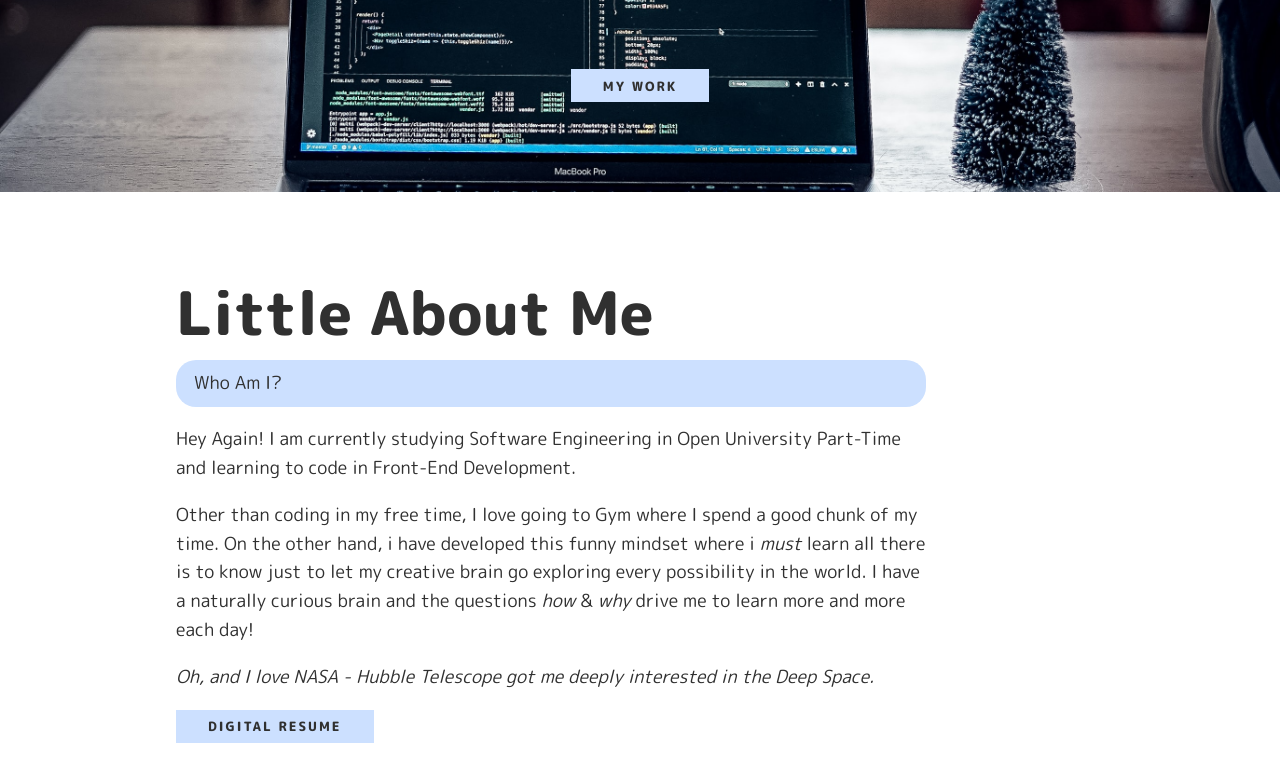
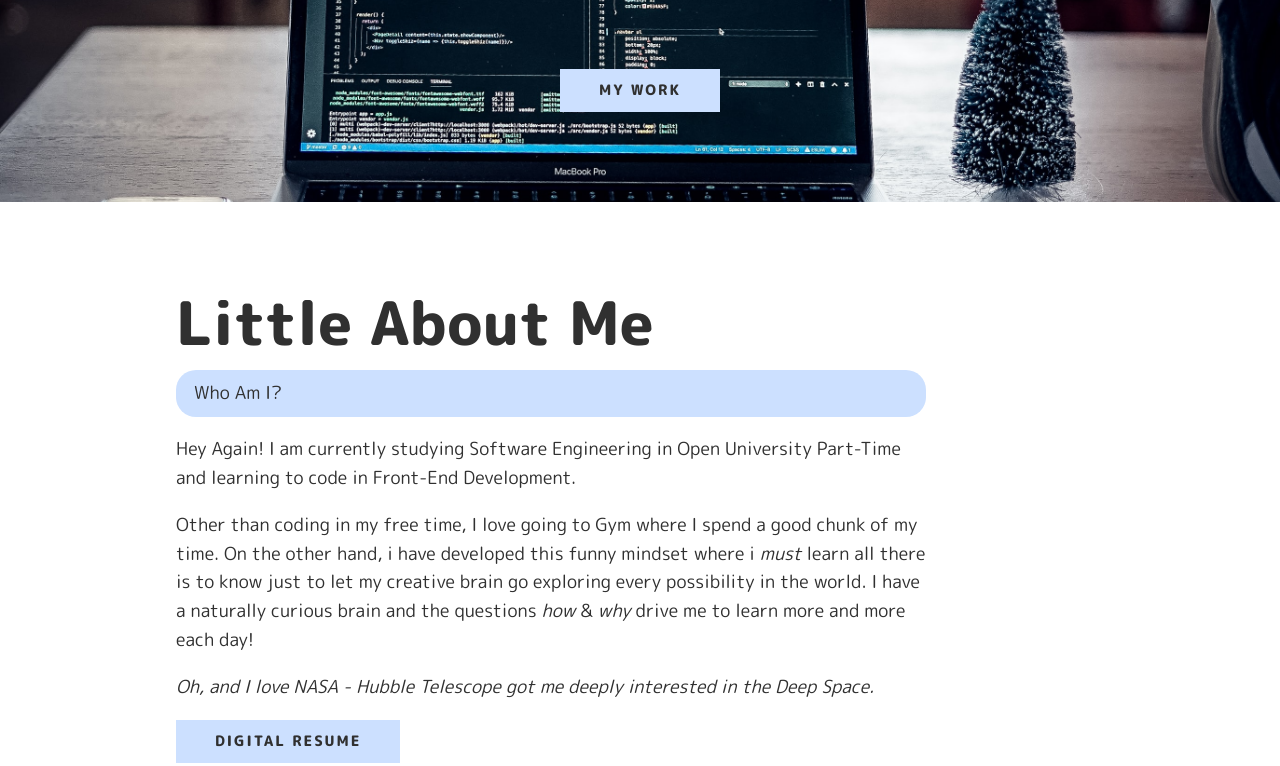
Before and after one commit to kevkekisev/Homepage, a plain HTML site: page index.html in a window 1280 px wide. Shown: the part 871-1637 px from the top of the page. Drawn offline with Linux system fonts and the light colour scheme.

Commit message:
button fix

```diff
--- a/styles.css
+++ b/styles.css
@@ -59,12 +59,12 @@ img {
 
 .btn {
   display: inline-block;
-  padding: 0.5em 2.5em;
+  padding: 0.7em 2.7em;
   background: var(--clr-accent);
   color: var(--clr-dark);
   cursor: pointer;
   text-decoration: none;
-  font-size: 0.8rem;
+  font-size: 0.9rem;
   text-transform: uppercase;
   letter-spacing: 2px;
   font-weight: var(--fw-bold);
```
